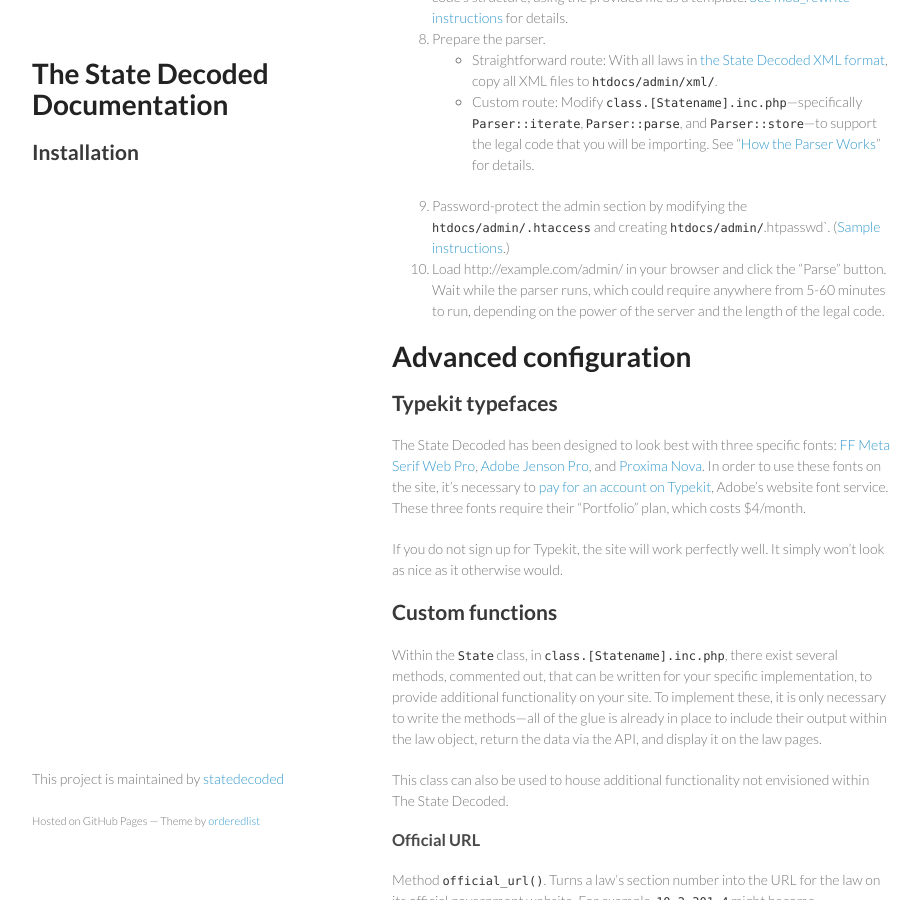
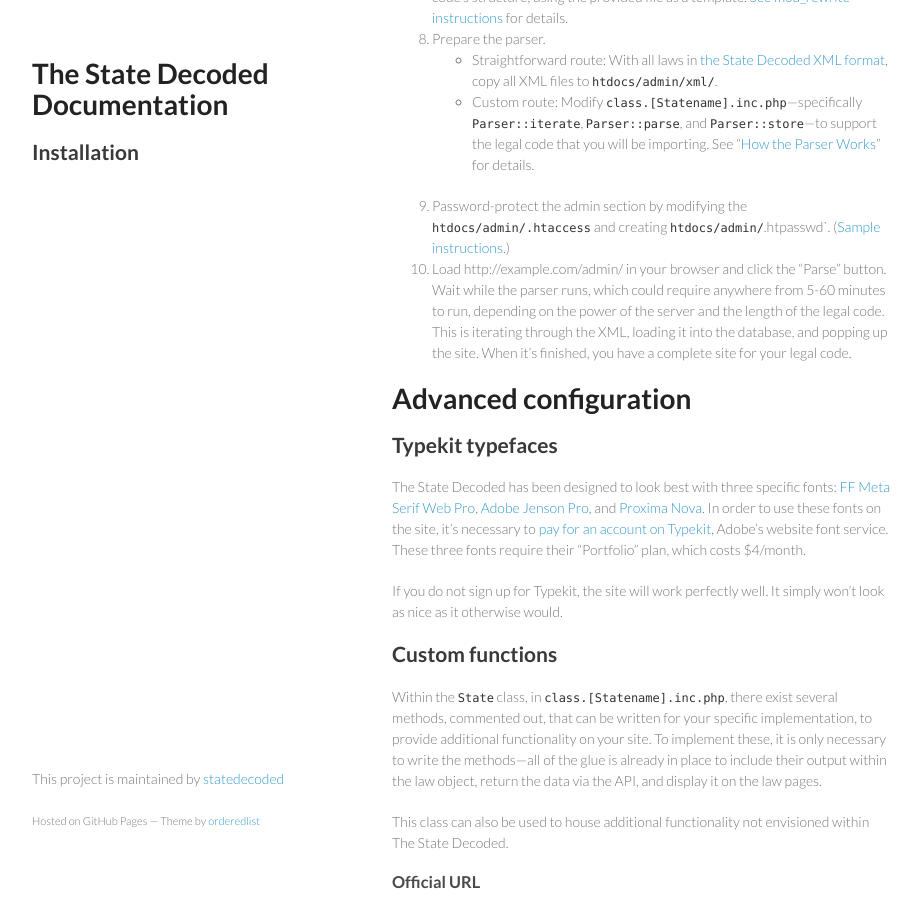
Before and after one commit to statedecoded/documentation, a Jekyll site: the page built from installation.md, in a window 1280 px wide and 900 px high, scrolled down 1009 px. Shown: the whole window, without its empty margins (178-1099 px from the left). Built offline with Jekyll 4.4.1, drawn with Linux system fonts in a browser that asks for light colours.

Commit message:
Explain better what the parser is doing

```diff
--- a/installation.md
+++ b/installation.md
@@ -37,7 +37,7 @@ Here is the process of configuring the beta version of The State Decoded. (Most
 	* Straightforward route: With all laws in [the State Decoded XML format](xml-format.html), copy all XML files to `htdocs/admin/xml/`.
 	* Custom route: Modify `class.[Statename].inc.php`—specifically `Parser::iterate`, `Parser::parse`, and `Parser::store`—to support the legal code that you will be importing. See "[How the Parser Works](parser.html)" for details.
 1. Password-protect the admin section by modifying the `htdocs/admin/.htaccess` and creating `htdocs/admin/`.htpasswd`. ([Sample instructions](http://www.seas.upenn.edu/cets/answers/auth-htpasswd.html).)
-1. Load http://example.com/admin/ in your browser and click the "Parse" button. Wait while the parser runs, which could require anywhere from 5-60 minutes to run, depending on the power of the server and the length of the legal code.
+1. Load http://example.com/admin/ in your browser and click the "Parse" button. Wait while the parser runs, which could require anywhere from 5-60 minutes to run, depending on the power of the server and the length of the legal code. This is iterating through the XML, loading it into the database, and popping up the site. When it's finished, you have a complete site for your legal code.
 
 
 # Advanced configuration
```
